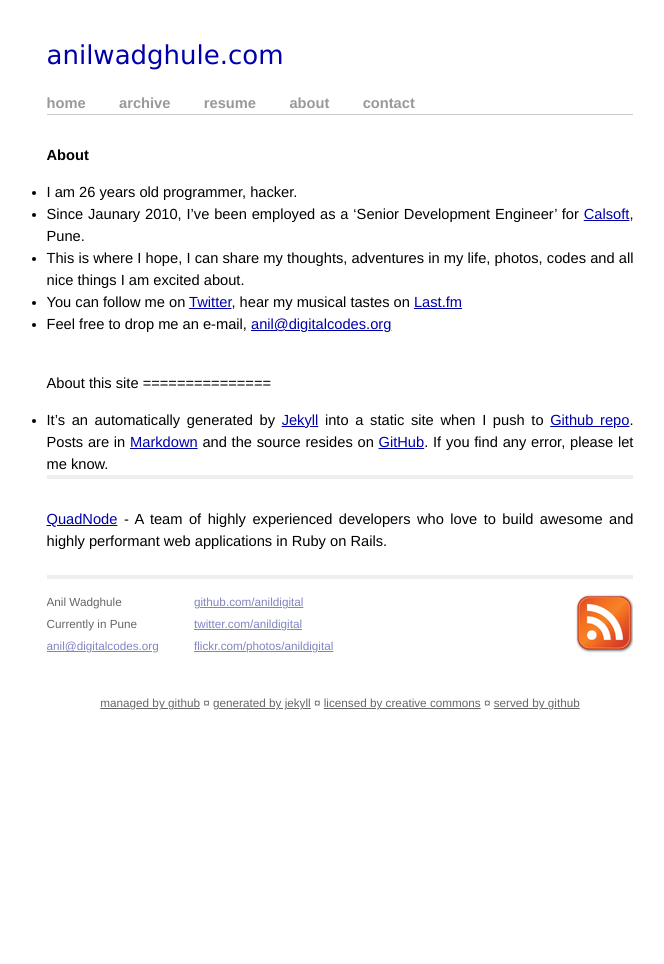
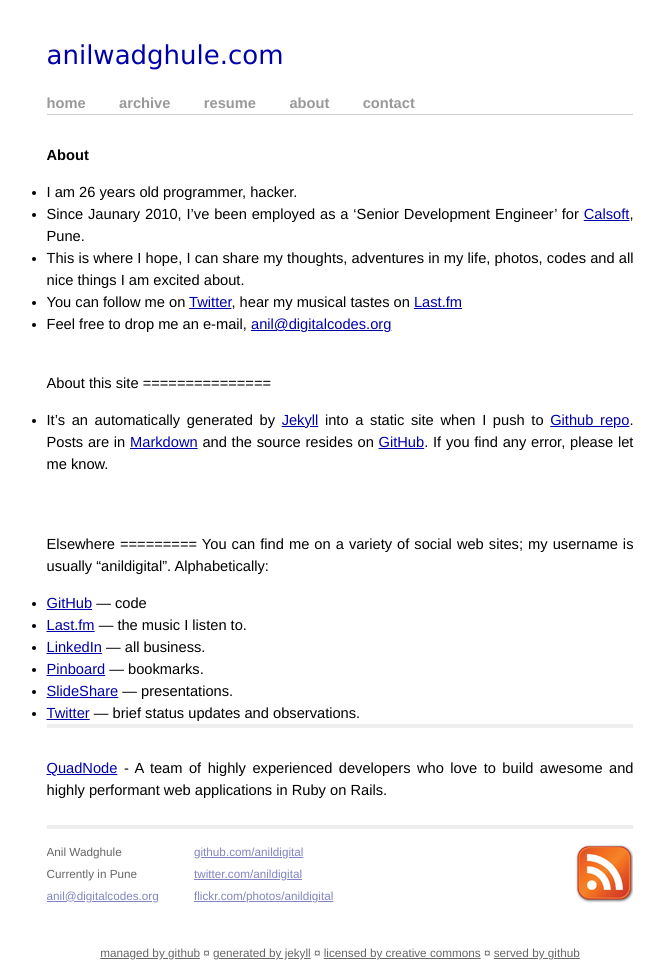
Before and after one commit to anildigital/anildigital.github.io, a Jekyll site: the page built from about.md, in a window 1280 px wide. Shown: the whole page, without its empty margins (300-964 px from the left). Built offline with Jekyll 4.4.1, drawn with Linux system fonts in a browser that asks for light colours; Markdown is read by kramdown in place of the engine named in the settings; comment, search, counter and statistics services are not loaded.

Commit message:
Add social links

```diff
--- a/about.md
+++ b/about.md
@@ -15,4 +15,23 @@
 <br />
 About this site
 ===============
-* It's an automatically generated by [Jekyll](http://github.com/mojombo/jekyll/) into a static site when I push to [Github repo](https://github.com/anildigital/anildigital.github.com/). Posts are in [Markdown](http://daringfireball.net/projects/markdown/) and the source resides on [GitHub](https://github.com/anildigital/anildigital.github.com/). If you find any error, please let me know.
+* It's an automatically generated by
+  [Jekyll](http://github.com/mojombo/jekyll/) into a static site when
+  I push to
+  [Github repo](https://github.com/anildigital/anildigital.github.com/). Posts
+  are in [Markdown](http://daringfireball.net/projects/markdown/) and
+  the source resides on
+  [GitHub](https://github.com/anildigital/anildigital.github.com/). If
+  you find any error, please let me know.
+
+<br />
+Elsewhere
+=========
+You can find me on a variety of social web sites; my username is usually “anildigital”. Alphabetically:
+
+* [GitHub](http://github.com/anildigital) — code
+* [Last.fm](http://last.fm/user/anildigital) — the music I listen to.
+* [LinkedIn](http://in.linkedin.com/in/anilwadghule) — all business.
+* [Pinboard](http://pinboard.in/u:anildigital) — bookmarks.
+* [SlideShare](http://www.slideshare.net/anildigital) — presentations.
+* [Twitter](http://twitter.com/anildigital) — brief status updates and observations.
```
